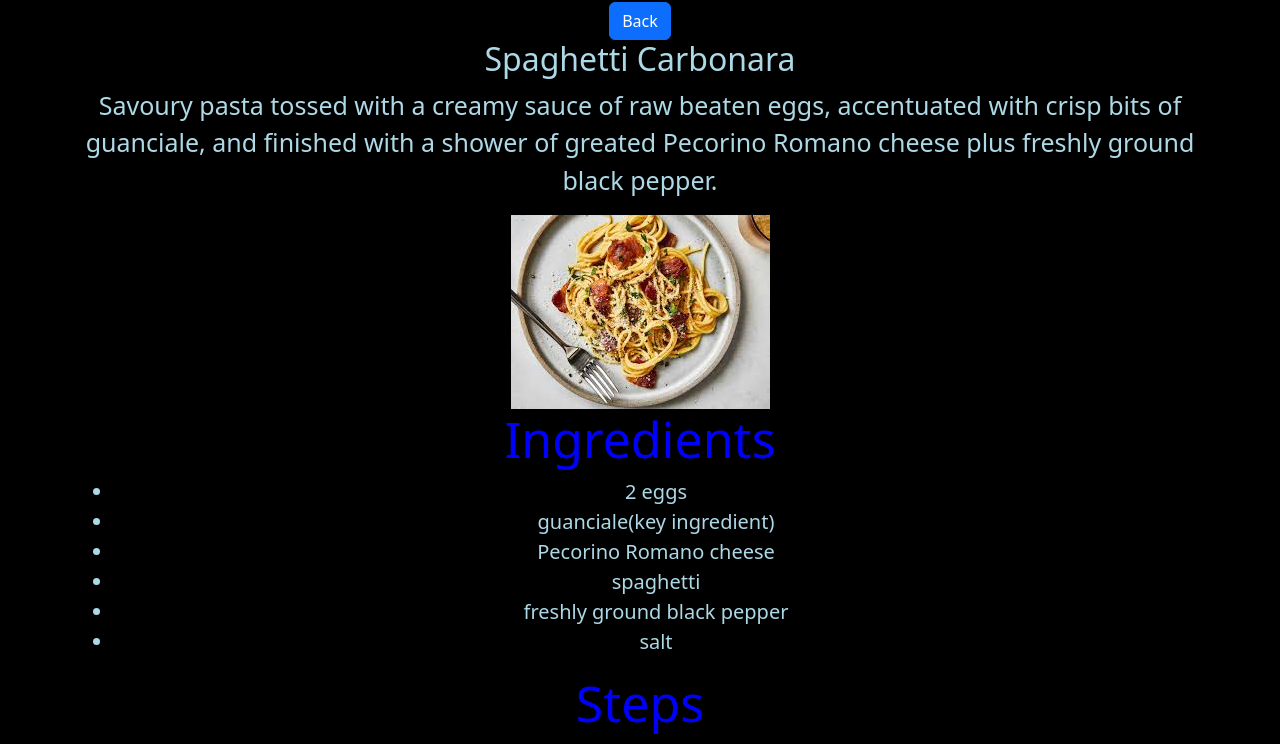
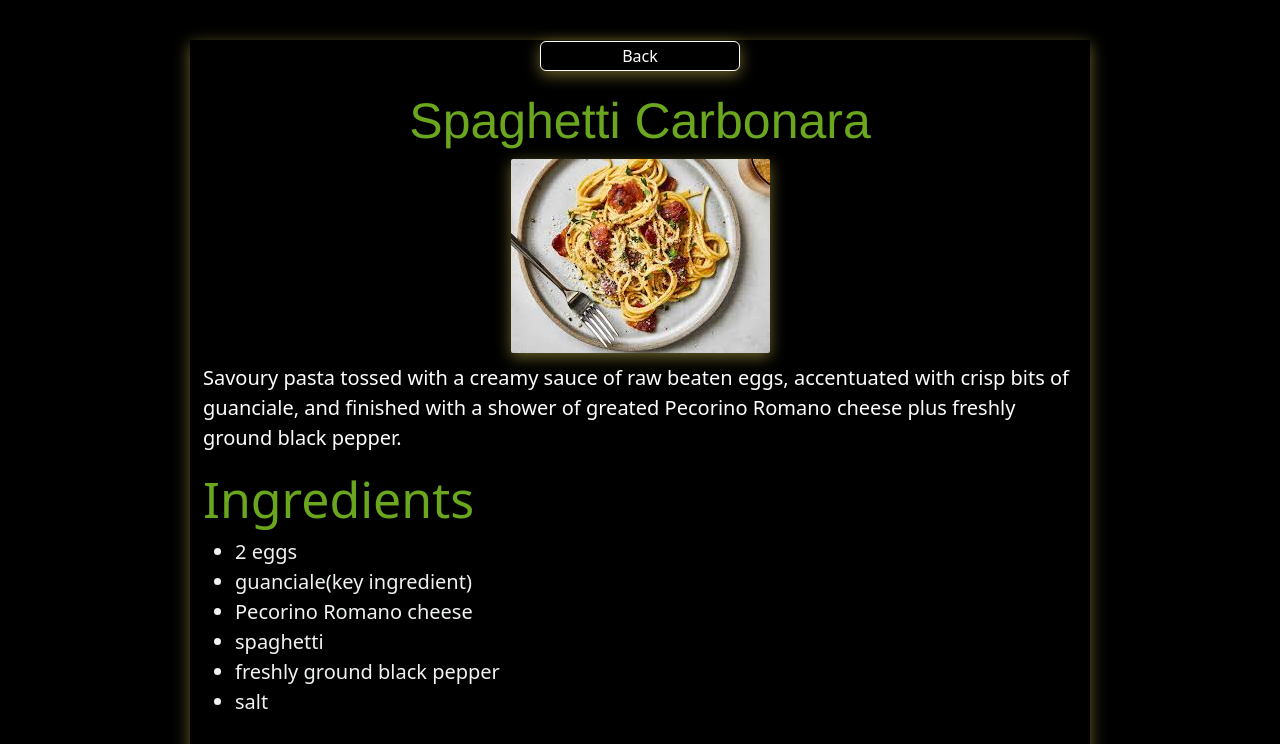
Before and after one commit to naledimuhauli/recipe-book-website, a React (Create React App) app: page /recipe/savoury/0 in a window 1280 px wide. Shown: the top 744 px of the page. Built offline with nearby package versions, Linux system fonts and the light colour scheme.

Commit message:
styled the recipedetails

```diff
--- a/src/RecipeDetails.js
+++ b/src/RecipeDetails.js
@@ -64,11 +64,11 @@ const RecipeDetail = () => {
     const recipe = recipes[type][index];
 
     return (
-        <div className='container'>
-            <button onClick={() => navigate(-1)} className='btn btn-primary'>Back</button>
+        <div className='container container-details'>
+            <button onClick={() => navigate(-1)} className='btn btn-primary back-button'>Back</button>
             <h2 className='title'>{recipe.title}</h2>
+            <img src={recipe.pictureUrl} alt={recipe.title} className='recipes-picture'/>
             <p className='description'>{recipe.description}</p>
-            <img src={recipe.pictureUrl} alt={recipe.title} className='recipe-picture'/>
             <h3 className='ingredients-h3'>Ingredients</h3>
             <ul className='ingredients'>
                 {recipe.ingredients.map((ingredient, idx) => (
--- a/src/recipedetails.css
+++ b/src/recipedetails.css
@@ -5,41 +5,72 @@ body{
     box-sizing: border-box;
     font-size: 20px;
     background: black;
-    text-align: center;
-    align-items: center;
+
 }
 .container{
     align-items: center;
-    color: lightblue;
-    font-size: 25px;
+    color: rgb(253, 253, 253);
+    /* font-size: 25px; */
 
 }
-title{
+.container-details{
+    max-width: 900px;
+    border: 1px solid black;
+    margin: auto;
+    display: block;
+    margin-top: 40px;
+    box-shadow: 0px 4px 15px rgba(214, 196, 79, 0.5);
+}
+.back-button{
+  color: white;
+  background-color: black;
+  border: 1px solid white;
+  box-shadow: 0px 4px 15px rgba(214, 196, 79, 0.5);
+  margin: 30px;
+  padding: 2px;
+  width: 200px;
+  height: 30px;
+  text-align: center;
+  align-items: center;
+  margin: auto;
+  display: block;
+}
+.title{
     line-height: 1.2;
     font-family: 'Franklin Gothic Medium', 'Arial Narrow', Arial, sans-serif;
     text-align: center;
+    margin-top: 20px;
+    font-size: 50px;
+    color: rgb(107, 167, 30);
+}
+.recipes-picture{
+    margin: auto;
+    display: block;
+    border-radius: 2px;
+    margin-bottom: 10px;
+    box-shadow: 0px 4px 15px rgba(214, 196, 79, 0.5);
 }
 .descriptions{
     font-size: 30px;
   padding-top: 5px;
-  color: lightblue;
+  color: rgb(253, 253, 253);
 }
 .ingredients{
-    align-items: center;
+
   font-size: 20px;
-  color: lightblue;
+  color: rgb(240, 242, 243);
 }
 .ingredients-h3{
-    color: blue;
+    color: rgb(107, 167, 30);
     font-size: 50px;
     align-items: center;
 }
 .steps-h3{
-    color: blue;
+    color: rgb(107, 167, 30);
     font-size: 50px;
 
 }
 .steps{
-    align-items: center;
-    color: lightblue;
+
+    color: rgb(251, 253, 253);
 }
```
